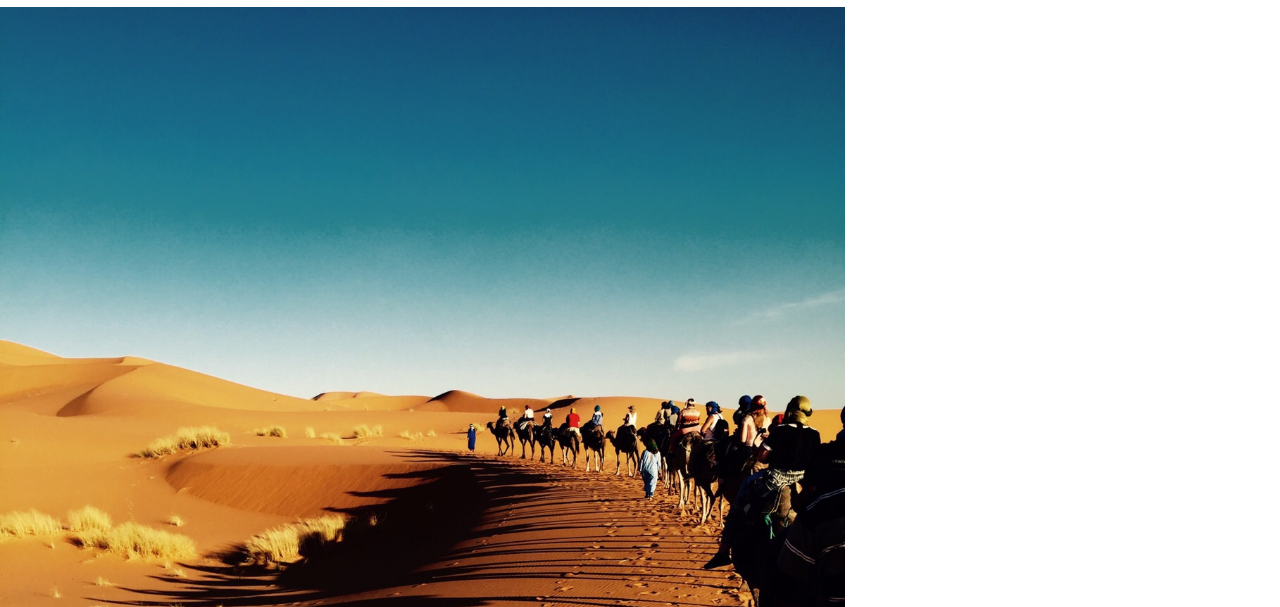
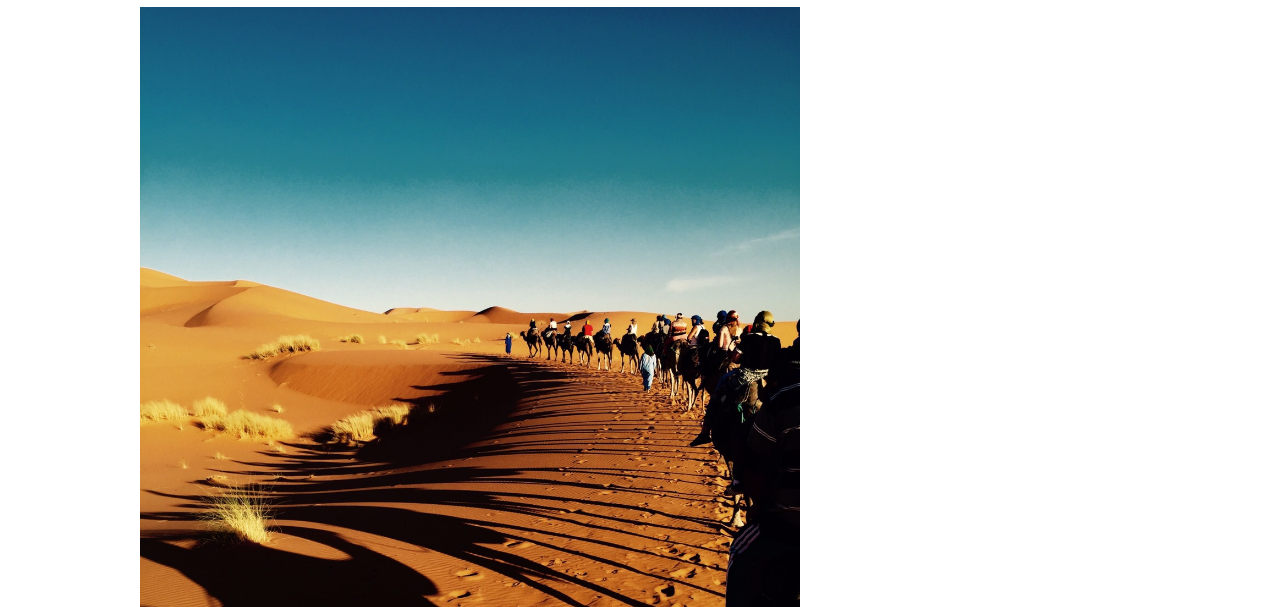
Before and after one commit to Metturan/WorldImagery, a plain HTML site: page index.html in a window 1280 px wide. Shown: the part 493-1100 px from the top of the page. Drawn offline with nearby package versions, Linux system fonts and the light colour scheme; a web font is replaced by a local one.

Commit message:
resized main container, deleteddiv spacer

```diff
--- a/index.html
+++ b/index.html
@@ -23,13 +23,15 @@
 				</div>
 			</nav>
 	</header>
-			<main>
+
 				<div class="sitemap">
 					<img src="logo.jpg">
 
 					<p>MEDITATION</p>
 					<blockquote><p>If you want to build a ship, don’t drum up people to collect wood and don’t assign them tasks and work, but rather teach them to long for the endless immensity of the sea. -- Antoine de Saint-Exupéry</p></blockquote>
 				</div>
+
+				<div class="main">
 				<div class="left-column">
 					<p class="heading">A MOROCCON ADVENTURE</p>
 					<img src="photo2.jpg"><img src="photo1.jpg">
@@ -52,7 +54,7 @@
 				</div>
 
 
-			</main>
+			</div>
 
 </body>
 </html>
--- a/main.css
+++ b/main.css
@@ -1,9 +1,5 @@
 body {
 	font-family: 'Oswald', sans-serif;
-}
-
-div {
-	height: 50px;
 }
 
 .moroccop {
@@ -11,6 +7,12 @@ div {
 	font-weight: 300;
 	font-size: 12px;
 	font-family: 'Droid Serif', serif;
+}
+
+.main {
+	overflow: hidden;
+	max-width: 1000px;
+	margin: auto;
 }
 
 blockquote {
```
